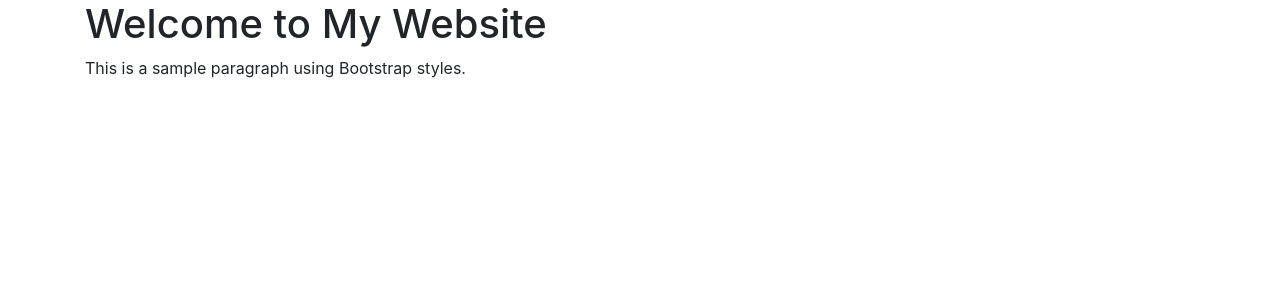
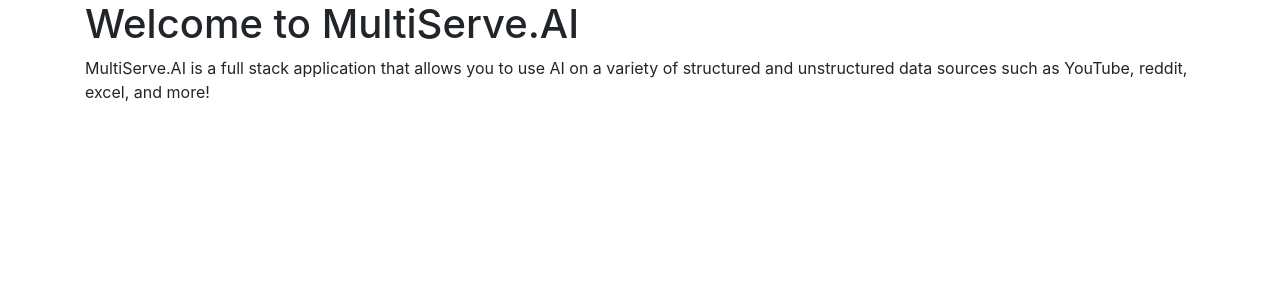
Before and after one commit to AbhroChowdhury/CheetahGPT, a Flask app: page / in a window 1280 px wide. Shown: the part 56-356 px from the top of the page. Run offline with Flask 3, Linux system fonts and the light colour scheme; some libraries are stand-ins or nearby versions.

Commit message:
updates to index.html

```diff
--- a/templates/index.html
+++ b/templates/index.html
@@ -32,8 +32,8 @@
     </nav>
 
     <div class="container">
-        <h1>Welcome to My Website</h1>
-        <p>This is a sample paragraph using Bootstrap styles.</p>
+        <h1>Welcome to MultiServe.AI</h1>
+        <p>MultiServe.AI is a full stack application that allows you to use AI on a variety of structured and unstructured data sources such as YouTube, reddit, excel, and more!</p>
     </div>
 </body>
 </html>
```
